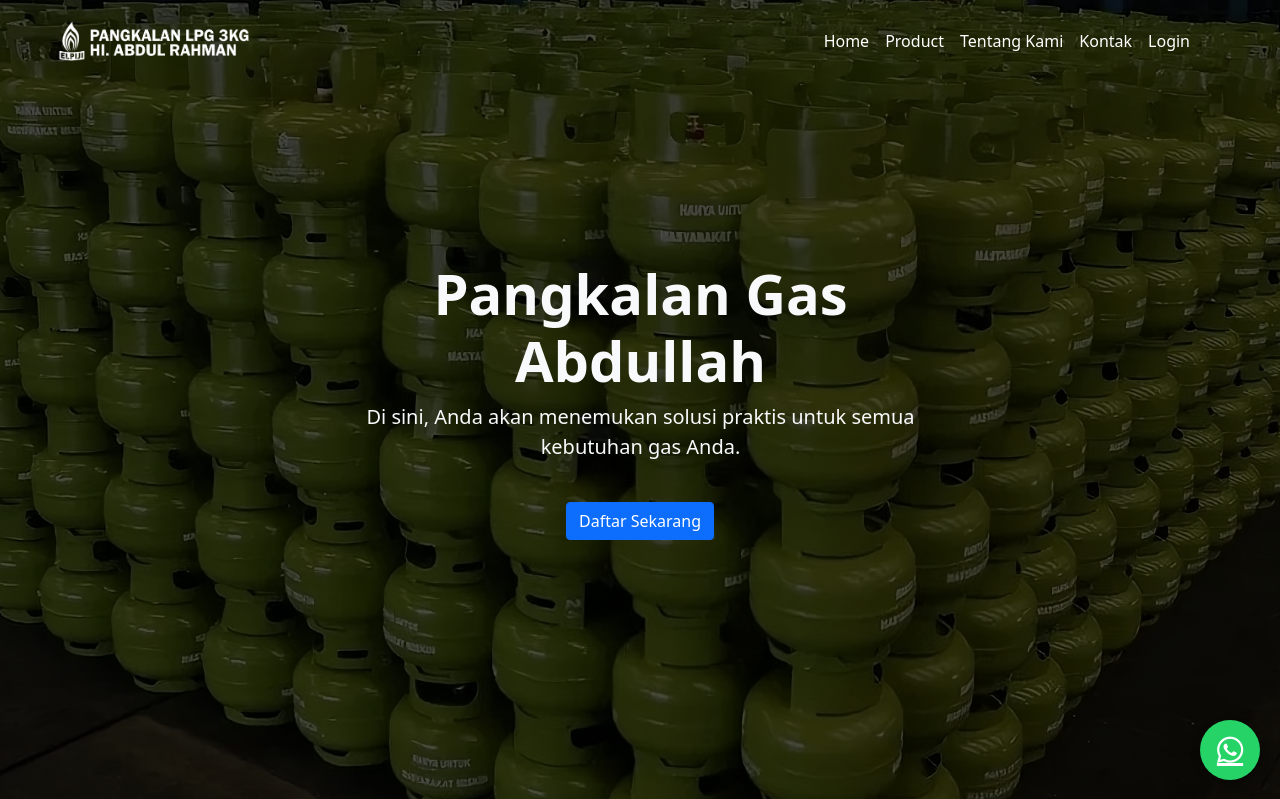
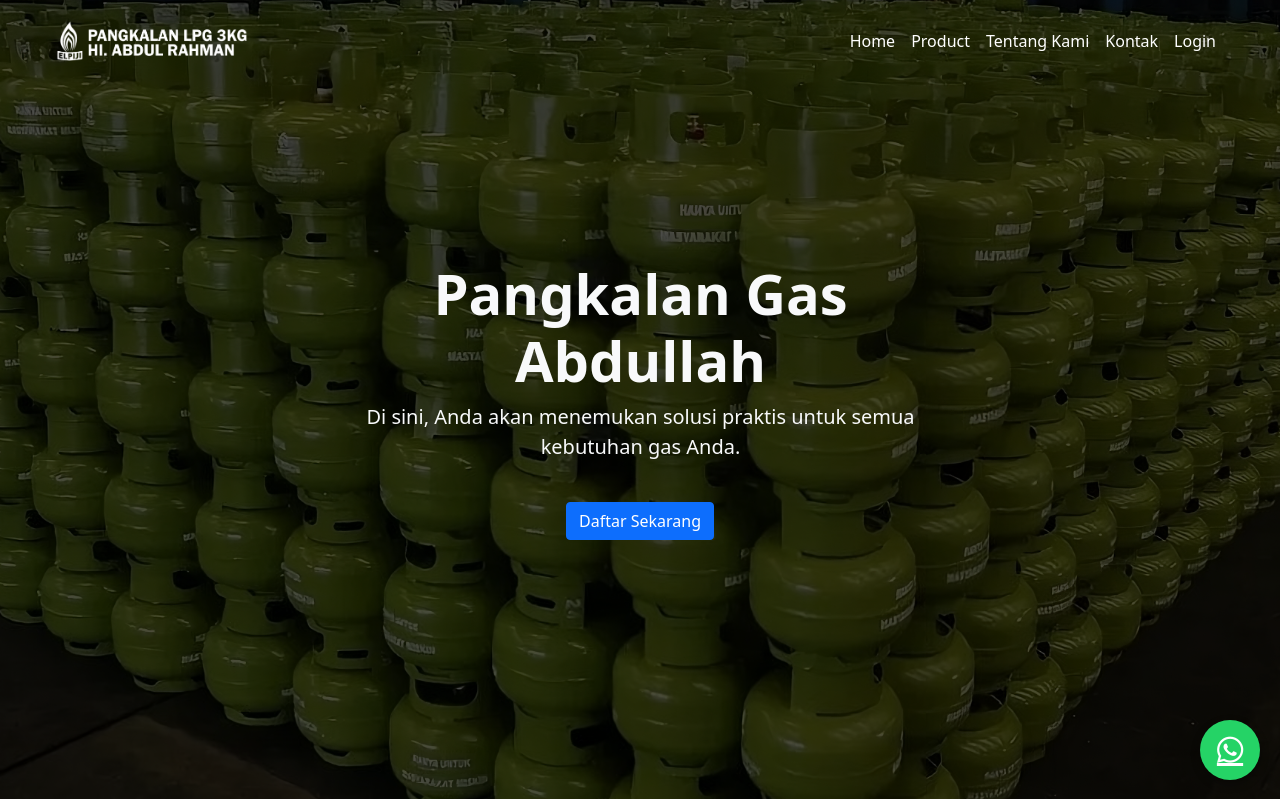
Before and after one commit to FebriansyahAmu/lp-gas, a PHP site: page / in a window 1280 px wide. Shown: the top 799 px of the page. Run offline with PHP 8.4, Linux system fonts and the light colour scheme; data that the repository does not hold is empty; some libraries are stand-ins or nearby versions.

Commit message:
change: restyle navbar, add cart nav-items

```diff
--- a/public/css/nvStyle.css
+++ b/public/css/nvStyle.css
@@ -75,7 +75,13 @@
     background-size: 18px 18px;
   }
 }
+.nav-link {
+  line-height: 1.5;
+}
 
+.bi-cart4 {
+  vertical-align: middle;
+}
 /* Logo responsif */
 .navbar-brand img {
   height: auto;
--- a/src/Views/Layout/layout.php
+++ b/src/Views/Layout/layout.php
@@ -8,8 +8,10 @@
     <!--Bootstrap-->
     <link href="https://cdn.jsdelivr.net/npm/bootstrap@5.3.3/dist/css/bootstrap.min.css" rel="stylesheet" integrity="sha384-QWTKZyjpPEjISv5WaRU9OFeRpok6YctnYmDr5pNlyT2bRjXh0JMhjY6hW+ALEwIH" crossorigin="anonymous">
     <link href="https://cdnjs.cloudflare.com/ajax/libs/font-awesome/6.0.0-beta3/css/all.min.css" rel="stylesheet">
+    <link rel="stylesheet" href="https://cdn.jsdelivr.net/npm/bootstrap-icons@1.3.0/font/bootstrap-icons.css">
     <script src="https://cdn.jsdelivr.net/npm/bootstrap@5.3.3/dist/js/bootstrap.bundle.min.js" integrity="sha384-YvpcrYf0tY3lHB60NNkmXc5s9fDVZLESaAA55NDzOxhy9GkcIdslK1eN7N6jIeHz" crossorigin="anonymous"></script>
     <script src="https://cdn.jsdelivr.net/npm/sweetalert2@11"></script>
+
     <!-- JQuery -->
     <script src="https://cdnjs.cloudflare.com/ajax/libs/jquery/3.7.1/jquery.min.js" integrity="sha512-v2CJ7UaYy4JwqLDIrZUI/4hqeoQieOmAZNXBeQyjo21dadnwR+8ZaIJVT8EE2iyI61OV8e6M8PP2/4hpQINQ/g==" crossorigin="anonymous" referrerpolicy="no-referrer"></script>
     <!--dataTable -->
--- a/src/Views/components/navbar.php
+++ b/src/Views/components/navbar.php
@@ -1,8 +1,8 @@
 <link rel="stylesheet" href="/css/nvStyle.css" />
 <nav class="navbar navbar-expand-lg bt-transparent fixed-top" id="navbar-scrolspy">
-  <div class="container-fluid p-2" style="margin-left: 50px; margin-right: 50px">
+  <div class="container-fluid p-2" style="margin-left: 3rem; margin-right: 3rem;">
     <a class="navbar-brand" href="#">
-      <img src="/img/logo.png" alt="PK-GasAbdullah Logo" style="height: 40px;">
+      <img src="/img/logo.png" alt="PK-GasAbdullah Logo" style="height: 2.5rem;">
     </a>
 
     <button class="navbar-toggler" type="button" data-bs-toggle="collapse"
@@ -10,8 +10,9 @@
       aria-expanded="false" aria-label="Toggle navigation">
       <span class="navbar-toggler-icon"></span>
     </button>
-    <div class="collapse navbar-collapse justify-content-center" id="navbarSupportedContent">
-      <ul class="navbar-nav ms-auto mb-2 mb-lg-0 me-4 text-center">
+
+    <div class="collapse navbar-collapse justify-content-center " id="navbarSupportedContent">
+      <ul class="navbar-nav ms-auto mb-2 mb-lg-0 text-center d-flex align-items-center">
         <li class="nav-item">
           <a class="nav-link active" aria-current="page" href="/">Home</a>
         </li>
@@ -28,7 +29,7 @@
         </li>
         <?php endif; ?>
 
-        <ul class="navbar-nav ">
+        <ul class="navbar-nav d-flex align-items-center" >
           <?php if ($isLoggedIn): ?>
           <li class="nav-item dropdown">
             <a class="nav-link text-light dropdown-toggle" href="#" id="profileDropdown" role="button"
@@ -41,6 +42,12 @@
               <li><a class="dropdown-item" href="/logout">Logout</a></li>
             </ul>
           </li>
+        <li class="nav-item ">
+          <a class="nav-link" href="/cart">
+            <i class="bi bi-cart4" style="font-size: 1.5rem; padding-top: 2;"></i>
+          </a>
+        </li>
+
           <?php else: ?>
           <li class="nav-item">
             <a class="nav-link" href="/login">Login</a>
@@ -51,6 +58,7 @@
     </div>
   </div>
 </nav>
+
 <script>
 document.addEventListener("DOMContentLoaded", function () {
   const navbar = document.querySelector(".navbar");
```
